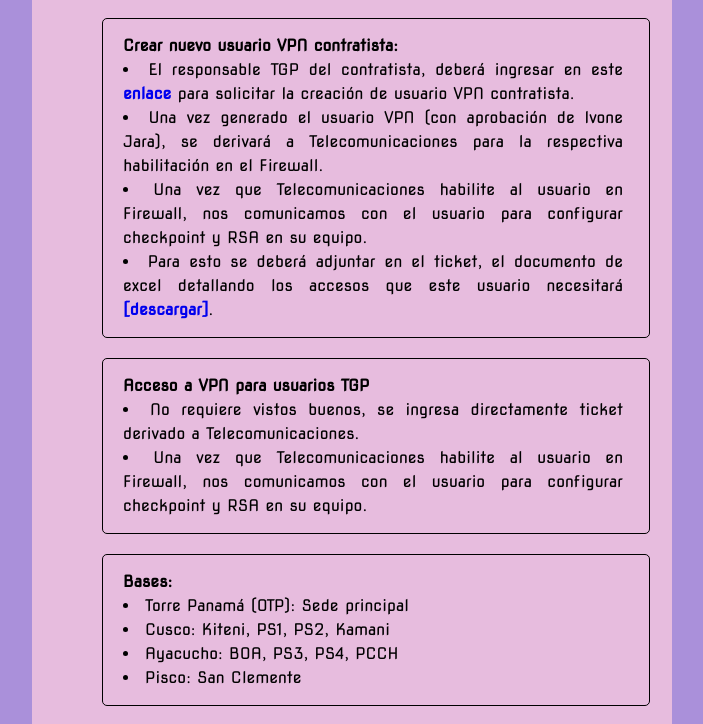
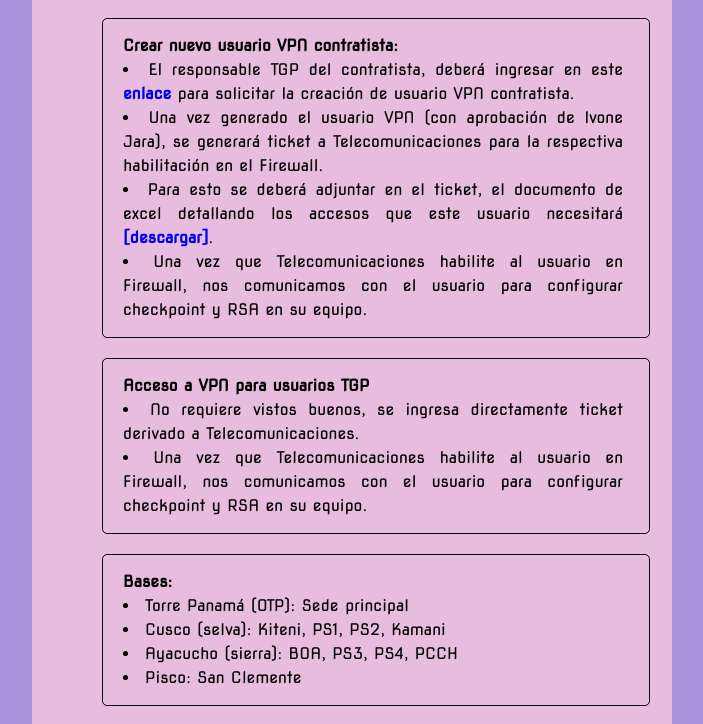
Before and after one commit to AlexandraCynthia/guia, a React (Create React App) app: page /home in a window 1280 px wide. Shown: the part 2131-2855 px from the top of the page, without its empty margins (288-991 px from the left). Built offline with nearby package versions, Linux system fonts and the light colour scheme; a web font is replaced by a local one.

Commit message:
correcciones

```diff
--- a/src/pages/Experience.js
+++ b/src/pages/Experience.js
@@ -74,7 +74,7 @@ function Experience() {
           <h3 className="vertical-timeline-element-title">
             Corte de internet en base
           </h3>
-          <p><img src="https://res.cloudinary.com/dgxnatqij/image/upload/v1704499067/Guia/corte_de_internet_ef1ah3.png" alt="" height="auto" width="450px"/></p>
+          <p><img src="https://res.cloudinary.com/dgxnatqij/image/upload/v1708620735/Guia/corte_de_red_athfht.png" alt="" height="auto" width="450px"/></p>
 
         </VerticalTimelineElement>
 
--- a/src/pages/Home.js
+++ b/src/pages/Home.js
@@ -67,9 +67,9 @@ function Home () {
           <div className='cuadrotexto'>
             <b>Crear nuevo usuario VPN contratista:</b>
             <li>El responsable TGP del contratista, deberá ingresar en este <a href="https://tgpweb.sharepoint.com/sites/GETI/sis/doc/vpn/Paginas/Home.aspx" target='_blank'><b>enlace</b></a> para solicitar la creación de usuario VPN contratista.</li>
-            <li>Una vez generado el usuario VPN (con aprobación de Ivone Jara), se derivará a Telecomunicaciones para la respectiva habilitación en el Firewall.</li>
+            <li>Una vez generado el usuario VPN (con aprobación de Ivone Jara), se generará ticket a Telecomunicaciones para la respectiva habilitación en el Firewall.</li>
+            <li>Para esto se deberá adjuntar en el ticket, el documento de excel detallando los accesos que este usuario necesitará <a href="https://res.cloudinary.com/dgxnatqij/raw/upload/v1708145464/Plantilla_de_configuraci%C3%B3n_usuario_VPN_client_to_site_qxvicd.xlsx" target='_blank'><b>[descargar]</b></a>.</li>
             <li>Una vez que Telecomunicaciones habilite al usuario en Firewall, nos comunicamos con el usuario para configurar checkpoint y RSA en su equipo.</li>
-            <li>Para esto se deberá adjuntar en el ticket, el documento de excel detallando los accesos que este usuario necesitará <a href="https://res.cloudinary.com/dgxnatqij/raw/upload/v1708145464/Plantilla_de_configuraci%C3%B3n_usuario_VPN_client_to_site_qxvicd.xlsx" target='_blank'><b>[descargar]</b></a>.</li>
           </div>
 
           <div className='cuadrotexto'>
@@ -82,8 +82,8 @@ function Home () {
           <div className='cuadrotexto'>
             <b>Bases:</b>
             <li>Torre Panamá (OTP): Sede principal</li>
-            <li>Cusco: Kiteni, PS1, PS2, Kamani</li>
-            <li>Ayacucho: BOA, PS3, PS4, PCCH</li>
+            <li>Cusco  (selva): Kiteni, PS1, PS2, Kamani</li>
+            <li>Ayacucho (sierra): BOA, PS3, PS4, PCCH</li>
             <li>Pisco: San Clemente</li>
           </div>
 
@@ -197,6 +197,16 @@ function Home () {
             <li>Número de instancia/Instance Number: <font color="#4F709C">01</font></li>
             <li>ID Sistema/System ID: <font color="#4F709C">CG3</font></li>
            </div>
+
+           <div className="cuadrotexto">
+            <b>Aplicaciones para derivar con Marco Miranda</b>
+            <li>Isotools: https://tgp.esginnova.com</li>
+            <li>Plataforma OneSait</li>
+            <li>Sistema Star (vuelos)</li>
+
+
+          </div>
+
         </div>
 
       </div>
```
